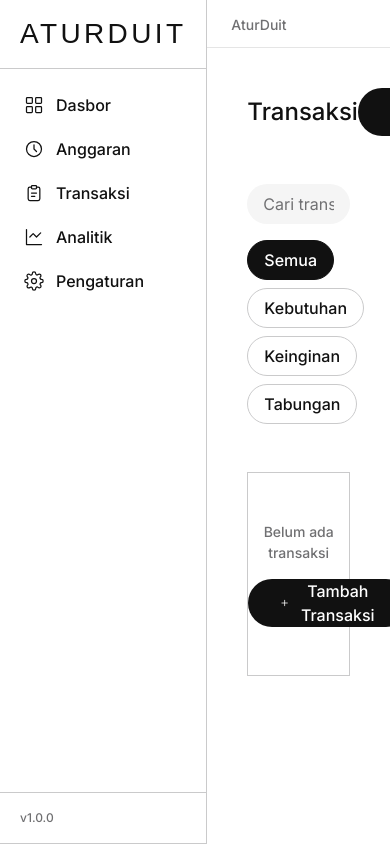
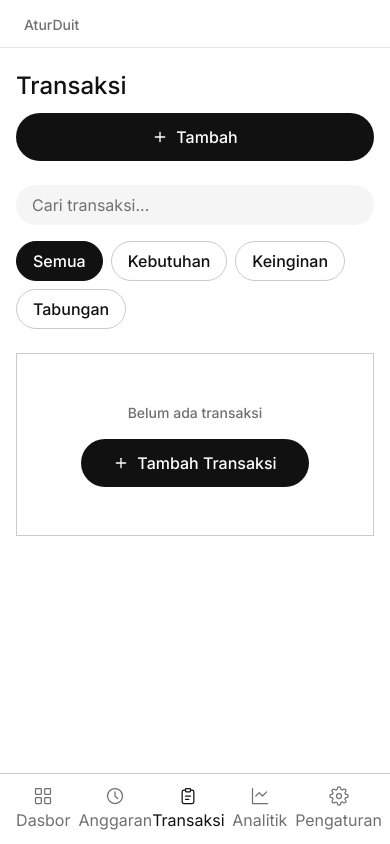
Before and after one commit to c1021251035-del/AturDuit, a Next.js app: page /transactions in a window 390 px wide. Built offline with nearby package versions, Linux system fonts and the light colour scheme.

Commit message:
fix: full responsive rebuild - mobile bottom nav, padding, layout for all devices

```diff
--- a/src/app/(app)/analytics/page.tsx
+++ b/src/app/(app)/analytics/page.tsx
@@ -62,9 +62,9 @@ export default function AnalyticsPage() {
 
   return (
     <AppShell>
-      <div className="max-w-5xl mx-auto py-6 px-6 space-y-6">
+      <div className="max-w-5xl mx-auto py-6 px-4 md:px-6 space-y-6">
         {/* Header */}
-        <div className="flex items-center justify-between">
+        <div className="flex flex-col sm:flex-row items-start sm:items-center justify-between">
           <div>
             <h1 className="text-heading-xl font-bold">Analitik</h1>
             <p className="text-caption-md text-[var(--mute)] mt-1">{monthLabel}</p>
--- a/src/app/(app)/budget/page.tsx
+++ b/src/app/(app)/budget/page.tsx
@@ -52,9 +52,9 @@ export default function BudgetPage() {
 
   return (
     <AppShell>
-      <div className="max-w-5xl mx-auto py-nike-section px-6 space-y-nike-section">
+      <div className="max-w-5xl mx-auto py-6 px-4 md:px-6 space-y-6">
         {/* Header */}
-        <div className="flex items-center justify-between">
+        <div className="flex flex-col sm:flex-row items-start sm:items-center justify-between gap-3">
           <div>
             <h1 className="text-heading-xl font-bold">Budget Bulanan</h1>
             <p className="text-caption-md text-[var(--mute)] mt-1">{monthLabel}</p>
--- a/src/app/(app)/settings/page.tsx
+++ b/src/app/(app)/settings/page.tsx
@@ -66,7 +66,7 @@ export default function SettingsPage() {
 
   return (
     <AppShell>
-      <div className="max-w-3xl mx-auto py-8 px-6 space-y-8">
+      <div className="max-w-5xl mx-auto py-6 px-4 md:px-6 space-y-6">
         {/* Header */}
         <div>
           <h1 className="text-heading-xl font-bold">Pengaturan</h1>
--- a/src/app/(app)/transactions/page.tsx
+++ b/src/app/(app)/transactions/page.tsx
@@ -128,11 +128,11 @@ export default function TransactionsPage() {
 
   return (
     <AppShell>
-      <div className="max-w-5xl mx-auto py-nike-section px-6 space-y-nike-section">
+      <div className="max-w-5xl mx-auto py-6 px-4 md:px-6 space-y-6">
         {/* Header */}
-        <div className="flex items-center justify-between">
+        <div className="flex flex-col sm:flex-row items-start sm:items-center justify-between gap-3">
           <h1 className="text-heading-xl font-bold">Transaksi</h1>
-          <button className="btn-nike-primary text-button-sm" onClick={() => { setEditId(null); setModalOpen(true); }}>
+          <button className="btn-nike-primary text-button-sm w-full sm:w-auto" onClick={() => { setEditId(null); setModalOpen(true); }}>
             <Plus className="w-4 h-4" />
             Tambah
           </button>
--- a/src/components/layout/app-shell.tsx
+++ b/src/components/layout/app-shell.tsx
@@ -9,7 +9,7 @@ export function AppShell({ children }: { children: React.ReactNode }) {
       <Sidebar />
       <div className="flex flex-1 flex-col overflow-hidden">
         <Topbar />
-        <main className="flex-1 overflow-y-auto p-4 lg:p-6">
+        <main className="flex-1 overflow-y-auto">
           {children}
         </main>
       </div>
--- a/src/components/layout/sidebar.tsx
+++ b/src/components/layout/sidebar.tsx
@@ -3,6 +3,8 @@
 import Link from "next/link";
 import { usePathname } from "next/navigation";
 import { cn } from "@/lib/utils";
+import { useState } from "react";
+import { Menu, X } from "lucide-react";
 
 const navItems = [
   { href: "/dashboard", label: "Dasbor", icon: DasborIcon },
@@ -14,9 +16,12 @@ const navItems = [
 
 export function Sidebar() {
   const pathname = usePathname();
+  const [open, setOpen] = useState(false);
 
   return (
-    <nav className="nike-card-divided flex flex-col h-full border-r border-[var(--hairline)]">
+    <>
+      {/* Desktop sidebar */}
+      <nav className="hidden md:flex flex-col h-full border-r border-[var(--hairline)] bg-[var(--canvas)]">
         {/* Logo */}
         <div className="px-5 py-5 border-b border-[var(--hairline)]">
           <h1
@@ -37,8 +42,10 @@ export function Sidebar() {
                   <Link
                     href={href}
                     className={cn(
-                    "nike-primary-nav-link flex items-center gap-3 px-3 py-3 w-full text-left transition-colors duration-150",
-                    isActive ? "font-medium" : "text-[var(--mute)] hover:text-[var(--ink)]"
+                      "flex items-center gap-3 px-3 py-3 w-full text-left transition-colors duration-150 rounded-nike-sm",
+                      isActive
+                        ? "font-medium bg-[var(--soft-cloud)] text-[var(--ink)]"
+                        : "text-[var(--mute)] hover:text-[var(--ink)] hover:bg-[var(--soft-cloud)]"
                     )}
                   >
                     <Icon className="w-5 h-5 flex-shrink-0" />
@@ -55,20 +62,39 @@ export function Sidebar() {
           <p className="text-caption-sm text-[var(--mute)]">v1.0.0</p>
         </div>
       </nav>
+
+      {/* Mobile bottom nav */}
+      <nav className="md:hidden fixed bottom-0 left-0 right-0 z-50 bg-[var(--canvas)] border-t border-[var(--hairline)]">
+        <ul className="flex items-center justify-around px-2 py-1">
+          {navItems.map(({ href, label, icon: Icon }) => {
+            const isActive = pathname === href;
+            return (
+              <li key={href} className="flex-1">
+                <Link
+                  href={href}
+                  className={cn(
+                    "flex flex-col items-center gap-0.5 py-2 text-center transition-colors duration-150",
+                    isActive ? "text-[var(--ink)]" : "text-[var(--mute)]"
+                  )}
+                >
+                  <Icon className="w-5 h-5" />
+                  <span className="text-caption-xs">{label}</span>
+                </Link>
+              </li>
+            );
+          })}
+        </ul>
+      </nav>
+
+      {/* Mobile offset for bottom nav */}
+      <div className="md:hidden h-16" />
+    </>
   );
 }
 
 function DasborIcon({ className }: { className?: string }) {
   return (
-    <svg
-      className={className}
-      viewBox="0 0 24 24"
-      fill="none"
-      stroke="currentColor"
-      strokeWidth={1.5}
-      strokeLinecap="round"
-      strokeLinejoin="round"
-    >
+    <svg className={className} viewBox="0 0 24 24" fill="none" stroke="currentColor" strokeWidth={1.5} strokeLinecap="round" strokeLinejoin="round">
       <rect x="3" y="3" width="7" height="7" rx="1" />
       <rect x="14" y="3" width="7" height="7" rx="1" />
       <rect x="3" y="14" width="7" height="7" rx="1" />
@@ -79,15 +105,7 @@ function DasborIcon({ className }: { className?: string }) {
 
 function AnggaranIcon({ className }: { className?: string }) {
   return (
-    <svg
-      className={className}
-      viewBox="0 0 24 24"
-      fill="none"
-      stroke="currentColor"
-      strokeWidth={1.5}
-      strokeLinecap="round"
-      strokeLinejoin="round"
-    >
+    <svg className={className} viewBox="0 0 24 24" fill="none" stroke="currentColor" strokeWidth={1.5} strokeLinecap="round" strokeLinejoin="round">
       <circle cx="12" cy="12" r="9" />
       <path d="M12 7v5l3 3" />
     </svg>
@@ -96,15 +114,7 @@ function AnggaranIcon({ className }: { className?: string }) {
 
 function TransaksiIcon({ className }: { className?: string }) {
   return (
-    <svg
-      className={className}
-      viewBox="0 0 24 24"
-      fill="none"
-      stroke="currentColor"
-      strokeWidth={1.5}
-      strokeLinecap="round"
-      strokeLinejoin="round"
-    >
+    <svg className={className} viewBox="0 0 24 24" fill="none" stroke="currentColor" strokeWidth={1.5} strokeLinecap="round" strokeLinejoin="round">
       <path d="M9 5H7a2 2 0 0 0-2 2v12a2 2 0 0 0 2 2h10a2 2 0 0 0 2-2V7a2 2 0 0 0-2-2h-2" />
       <rect x="9" y="3" width="6" height="4" rx="1" />
       <path d="M9 12h6M9 16h4" />
@@ -114,15 +124,7 @@ function TransaksiIcon({ className }: { className?: string }) {
 
 function AnalitikIcon({ className }: { className?: string }) {
   return (
-    <svg
-      className={className}
-      viewBox="0 0 24 24"
-      fill="none"
-      stroke="currentColor"
-      strokeWidth={1.5}
-      strokeLinecap="round"
-      strokeLinejoin="round"
-    >
+    <svg className={className} viewBox="0 0 24 24" fill="none" stroke="currentColor" strokeWidth={1.5} strokeLinecap="round" strokeLinejoin="round">
       <path d="M3 3v18h18" />
       <path d="M7 12l4-4 4 4 5-5" />
     </svg>
@@ -131,15 +133,7 @@ function AnalitikIcon({ className }: { className?: string }) {
 
 function PengaturanIcon({ className }: { className?: string }) {
   return (
-    <svg
-      className={className}
-      viewBox="0 0 24 24"
-      fill="none"
-      stroke="currentColor"
-      strokeWidth={1.5}
-      strokeLinecap="round"
-      strokeLinejoin="round"
-    >
+    <svg className={className} viewBox="0 0 24 24" fill="none" stroke="currentColor" strokeWidth={1.5} strokeLinecap="round" strokeLinejoin="round">
       <circle cx="12" cy="12" r="3" />
       <path d="M19.4 15a1.65 1.65 0 0 0 .33 1.82l.06.06a2 2 0 0 1 0 2.83 2 2 0 0 1-2.83 0l-.06-.06a1.65 1.65 0 0 0-1.82-.33 1.65 1.65 0 0 0-1 1.51V21a2 2 0 0 1-2 2 2 2 0 0 1-2-2v-.09A1.65 1.65 0 0 0 9 19.4a1.65 1.65 0 0 0-1.82.33l-.06.06a2 2 0 0 1-2.83 0 2 2 0 0 1 0-2.83l.06-.06A1.65 1.65 0 0 0 4.68 15a1.65 1.65 0 0 0-1.51-1H3a2 2 0 0 1-2-2 2 2 0 0 1 2-2h.09A1.65 1.65 0 0 0 4.6 9a1.65 1.65 0 0 0-.33-1.82l-.06-.06a2 2 0 0 1 0-2.83 2 2 0 0 1 2.83 0l.06.06A1.65 1.65 0 0 0 9 4.68a1.65 1.65 0 0 0 1-1.51V3a2 2 0 0 1 2-2 2 2 0 0 1 2 2v.09a1.65 1.65 0 0 0 1 1.51 1.65 1.65 0 0 0 1.82-.33l.06-.06a2 2 0 0 1 2.83 0 2 2 0 0 1 0 2.83l-.06.06a1.65 1.65 0 0 0-.33 1.82V9a1.65 1.65 0 0 0 1.51 1H21a2 2 0 0 1 2 2 2 2 0 0 1-2 2h-.09a1.65 1.65 0 0 0-1.51 1z" />
     </svg>
```
Lines whose indentation alone changed are shown as unchanged.
